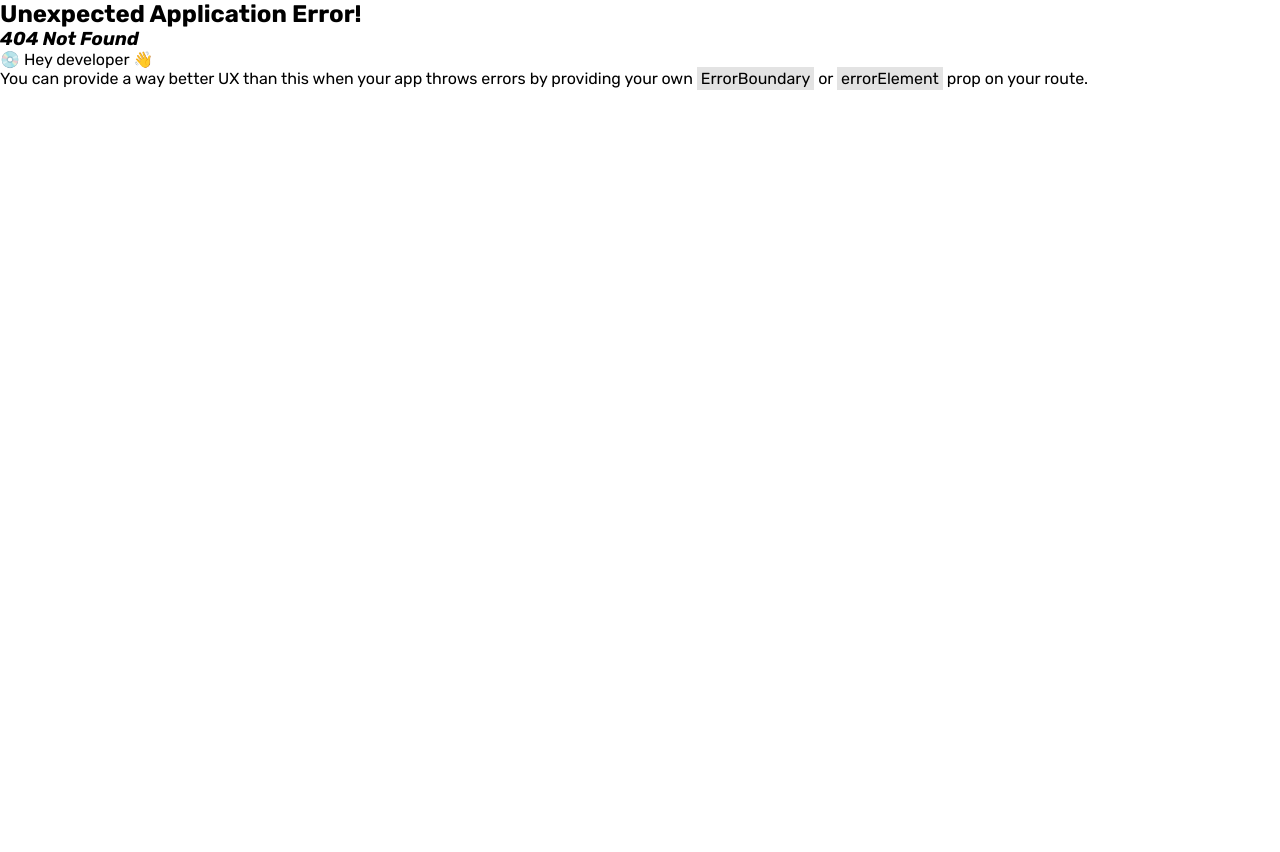
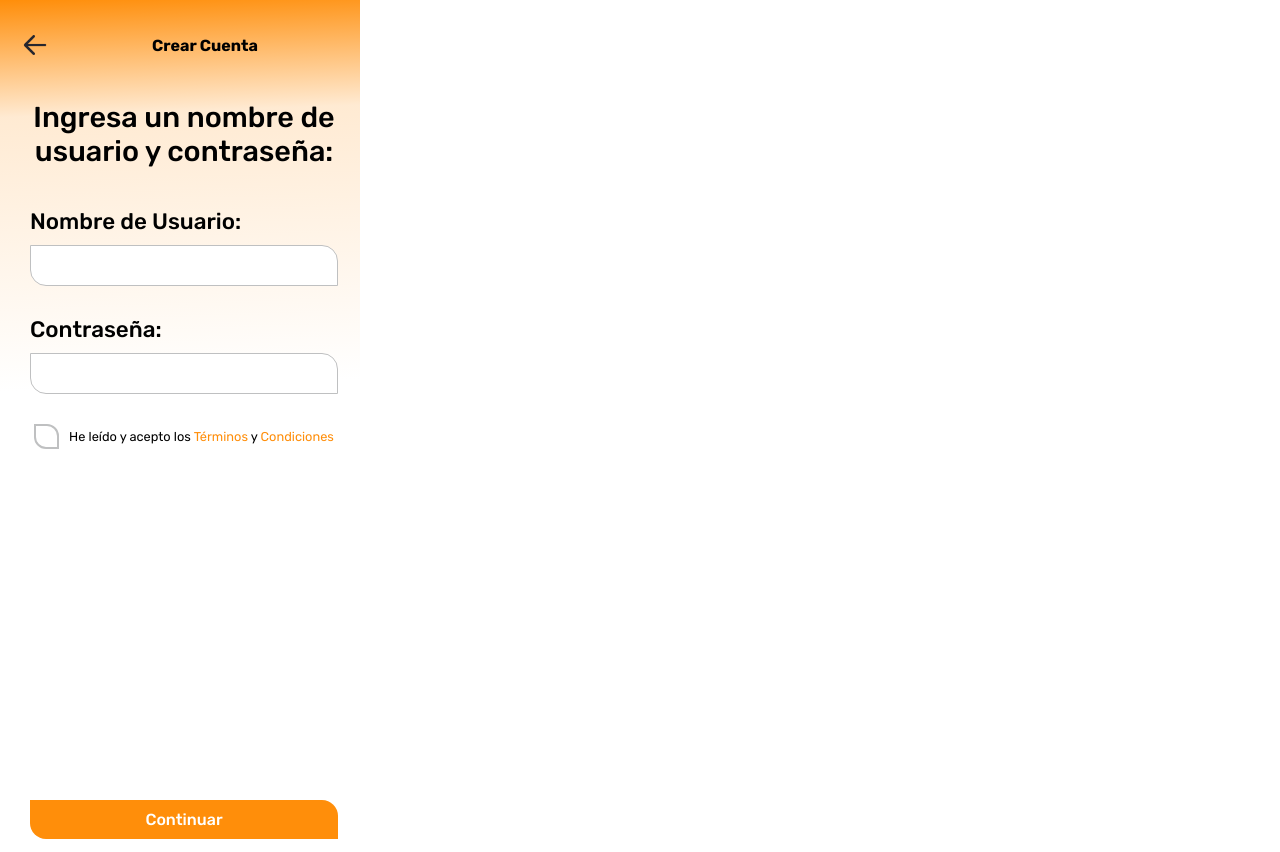
Before and after one commit to Seraphyr/Frontend-Proyecto-Integrador-Final, a React (Vite) app: page /registro2 in a window 1280 px wide. Before the commit this address had no page. Before the commit the page ends 800 px from the top, so only its background shows below. Built offline with nearby package versions, Linux system fonts and the light colour scheme.

Commit message:
componente registro

```diff
--- a/src/components/Registro/Registro.css
+++ b/src/components/Registro/Registro.css
@@ -12,6 +12,7 @@
     margin-top: 40px;
     margin-bottom: 40px;
     font-weight: 500;
+    font-size: 1.8rem;
 }
 
 .registro__parrafo{
@@ -42,5 +43,10 @@
     height: 400px;
     display: flex;
     align-items: flex-end;
-    justify-content: flex-end;
+    justify-content: center;
+
 }
+
+.boton__registro{
+    width: 308px;
+}
--- a/src/components/Registro/Registro.jsx
+++ b/src/components/Registro/Registro.jsx
@@ -1,7 +1,8 @@
 import Header from "../Header/Header";
 import "./registro.css";
+import { Link } from "react-router-dom";
 
-export default function Login() {
+export default function Registro() {
   return (
     <>
       <Header titulo={"Crear Cuenta"} />
@@ -20,7 +21,9 @@ export default function Login() {
               Deberás poder confirmarlo luego.
             </p>
             <div className="registro__boton">
-              <button>Continuar</button>
+              <Link to={"/registro2"}>
+                <button className="boton__registro">Continuar</button>
+              </Link>
             </div>
           </form>
         </div>
--- /dev/null
+++ b/src/components/Registro2/Registro2.jsx
@@ -0,0 +1,40 @@
+import Header from "../Header/Header";
+import "./registro2.css";
+
+export default function Registro2() {
+  return (
+    <>
+      <Header titulo={"Crear Cuenta"} />
+      <div className="conteiner__registro2">
+        <h1 className="registro__titulo2">
+          Ingresa un nombre de usuario y contraseña:
+        </h1>
+        <div className="registro__form2">
+          <form action="">
+            <p className="registro__parrafo2">Nombre de Usuario:</p>
+            <input
+              type="text"
+              className="registro__input2"
+              name="registroNombre"
+              id="registroNombre"
+            />
+            <p className="registro__parrafo2">Contraseña:</p>
+            <input
+              type="password"
+              className="registro__input2"
+              name="registroContra"
+              id="registroContra"
+            />
+            <div className="contenedor__checkbox">
+              <input type="checkbox" className="registro__checkbox" />
+              <label className="checkbox__label">He leído y acepto los <span className="TyC">Términos</span> y <span className="TyC">Condiciones</span></label>
+            </div>
+            <div className="registro__boton2">
+              <button>Continuar</button>
+            </div>
+          </form>
+        </div>
+      </div>
+    </>
+  );
+}
--- /dev/null
+++ b/src/components/Registro2/registro2.css
@@ -0,0 +1,71 @@
+.conteiner__registro2{
+    display: flex;
+    flex-direction: column;
+    padding: 0 30px;
+    width: 368px;
+    height: 792px;
+}
+
+.registro__titulo2{
+    text-align: center;
+    margin-top: 40px;
+    margin-bottom: 40px;
+    font-weight: 500;
+    font-size: 1.8rem;
+}
+
+.registro__parrafo2{
+    font-size: 1.4rem;
+    font-weight: 500;
+}
+
+.registro__input2{
+    padding: 10px;
+    margin: 10px 0;
+    width: 100%;
+    border-radius: 0px 16px 0px 16px;
+    font-size: 16px;
+    border: 1px solid #BFC0C1;
+    margin-bottom: 30px;
+}
+
+.registro__input2:focus{
+    outline: none;
+    border: 2px solid #FF8E0A
+}
+
+.registro__boton2{
+    height: 400px;
+    display: flex;
+    align-items: flex-end;
+    justify-content: flex-end;
+}
+
+.contenedor__checkbox{
+    display: flex;
+    align-items: center;
+    justify-content: center;
+    text-align: center;
+    gap: 10px
+}
+
+.registro__checkbox{
+    appearance: none;
+    border: 2px solid #BFC0C1;
+    border-radius: 0px 12px 0px 12px;
+    width: 25px;
+    height: 25px;
+}
+
+.registro__checkbox:checked{
+    appearance: none;
+    border: 2px solid black;
+}
+
+.checkbox__label{
+    font-size: 0.8rem;
+}
+
+.TyC{
+    color: #FF8E0A;
+}
--- a/src/main.jsx
+++ b/src/main.jsx
@@ -6,6 +6,7 @@ import Login from './components/Login/Login.jsx'
 import Layout from './components/Layout/Layout.jsx';
 import Registro from './components/Registro/Registro.jsx';
 import InicioSesion from './components/InicioSesion/InicioSesion.jsx';
+import Registro2 from './components/Registro2/Registro2.jsx';
 
 const router = createBrowserRouter([
   {
@@ -21,6 +22,10 @@ const router = createBrowserRouter([
         element: <Registro/>,
       },
       {
+        path: "/registro2",
+        element: <Registro2/>,
+      },
+      {
         path: "/iniciosesion",
         element: <InicioSesion/>,
       }
```
